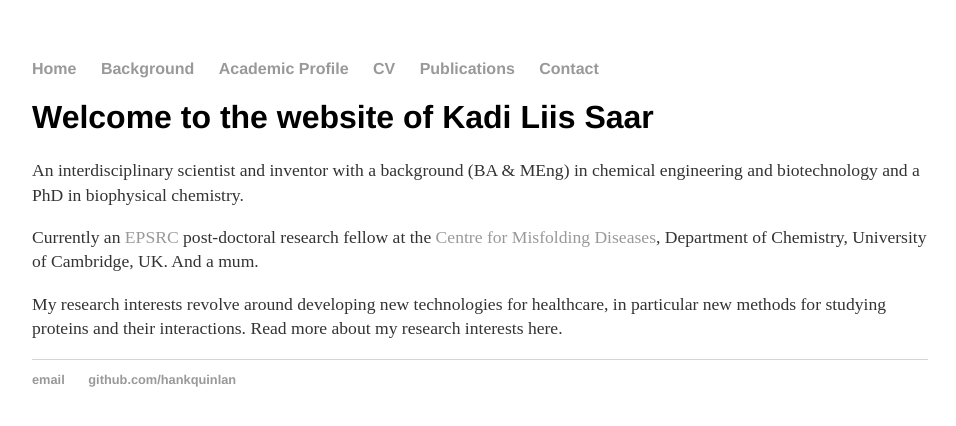
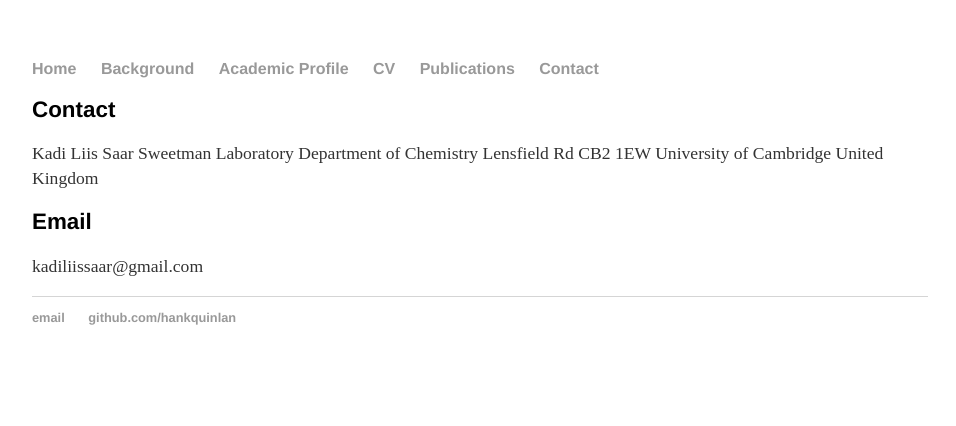
Before and after one commit to kadiliissaar/kadiliissaar.github.io, a Jekyll site: the page built from contact/index.html, in a window 1280 px wide. Shown: the top 426 px of the page, without its empty margins (160-1116 px from the left). Built offline with Jekyll 4.4.1, drawn with Linux system fonts in a browser that asks for light colours.

Commit message:
Update index.html

```diff
--- a/contact/index.html
+++ b/contact/index.html
@@ -3,12 +3,16 @@ layout: default
 title: Kadi Liis Saar
 ---
 <div class="blurb">
-	<h1>Welcome to the website of Kadi Liis Saar</h1>
-	<p> An interdisciplinary scientist and inventor with a background (BA & MEng) in chemical engineering
-and biotechnology and a PhD in biophysical chemistry.</p>
-	<p> Currently an <a href="https://epsrc.ukri.org/">EPSRC</a> post-doctoral research fellow at the
-<a href="https://www.cmd.ch.cam.ac.uk/">Centre for Misfolding Diseases</a>, Department of Chemistry, University of Cambridge, UK. And a mum. </p>
-<!–– - possibly the world's youngest mum to earn a PhD degree? ––>
-	<p> My research interests revolve around developing new technologies for healthcare, in particular
-new methods for studying proteins and their interactions. Read more about my research interests here.</p>
+	<h2>Contact</h2>
+	<p> Kadi Liis Saar
+Sweetman Laboratory
+Department of Chemistry
+Lensfield Rd CB2 1EW
+University of Cambridge
+United Kingdom</p>
+
+	<h2>Email</h2>
+	<p>kadiliissaar@gmail.com </p>
+
+
 </div><!-- /.blurb -->
```
